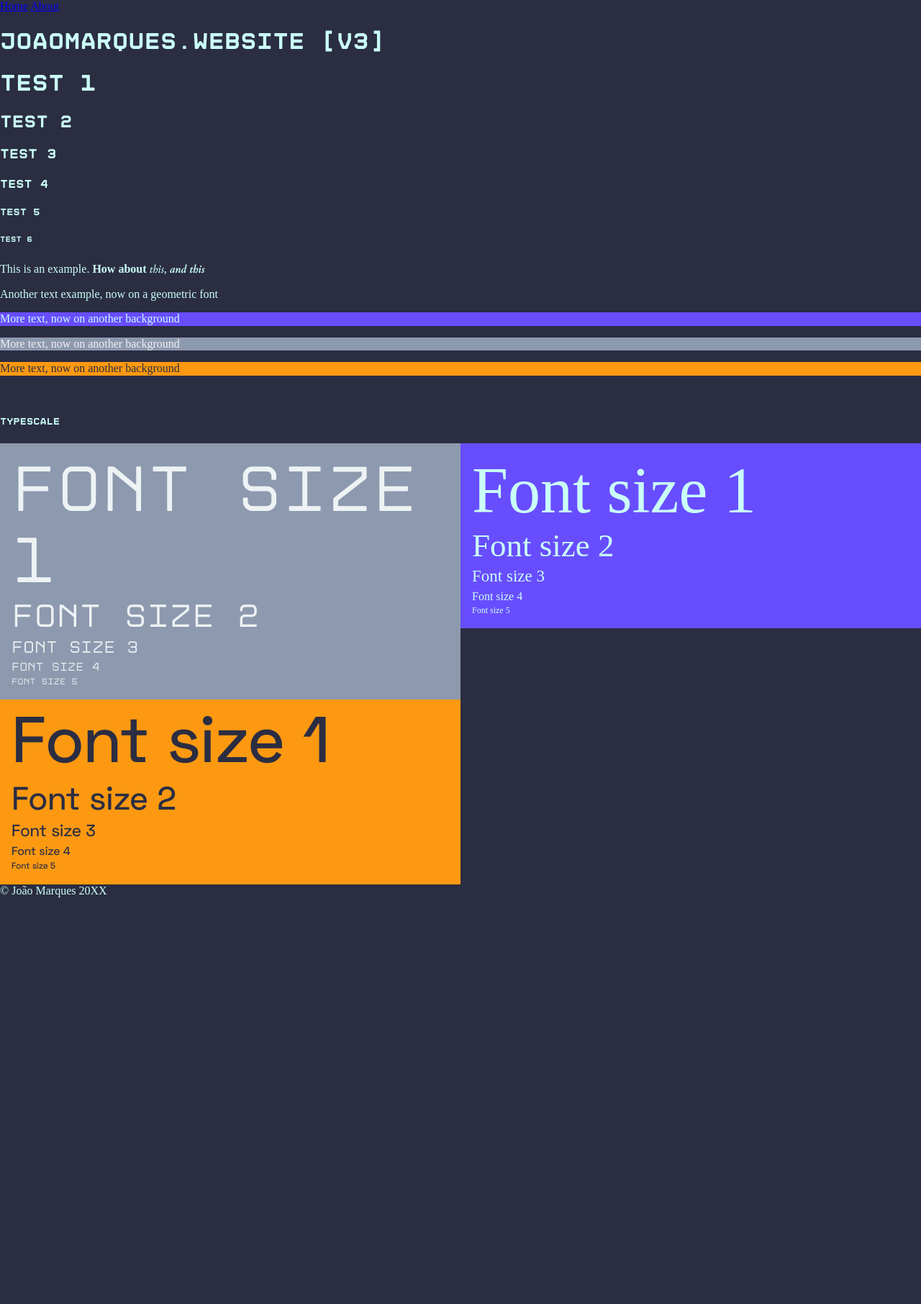
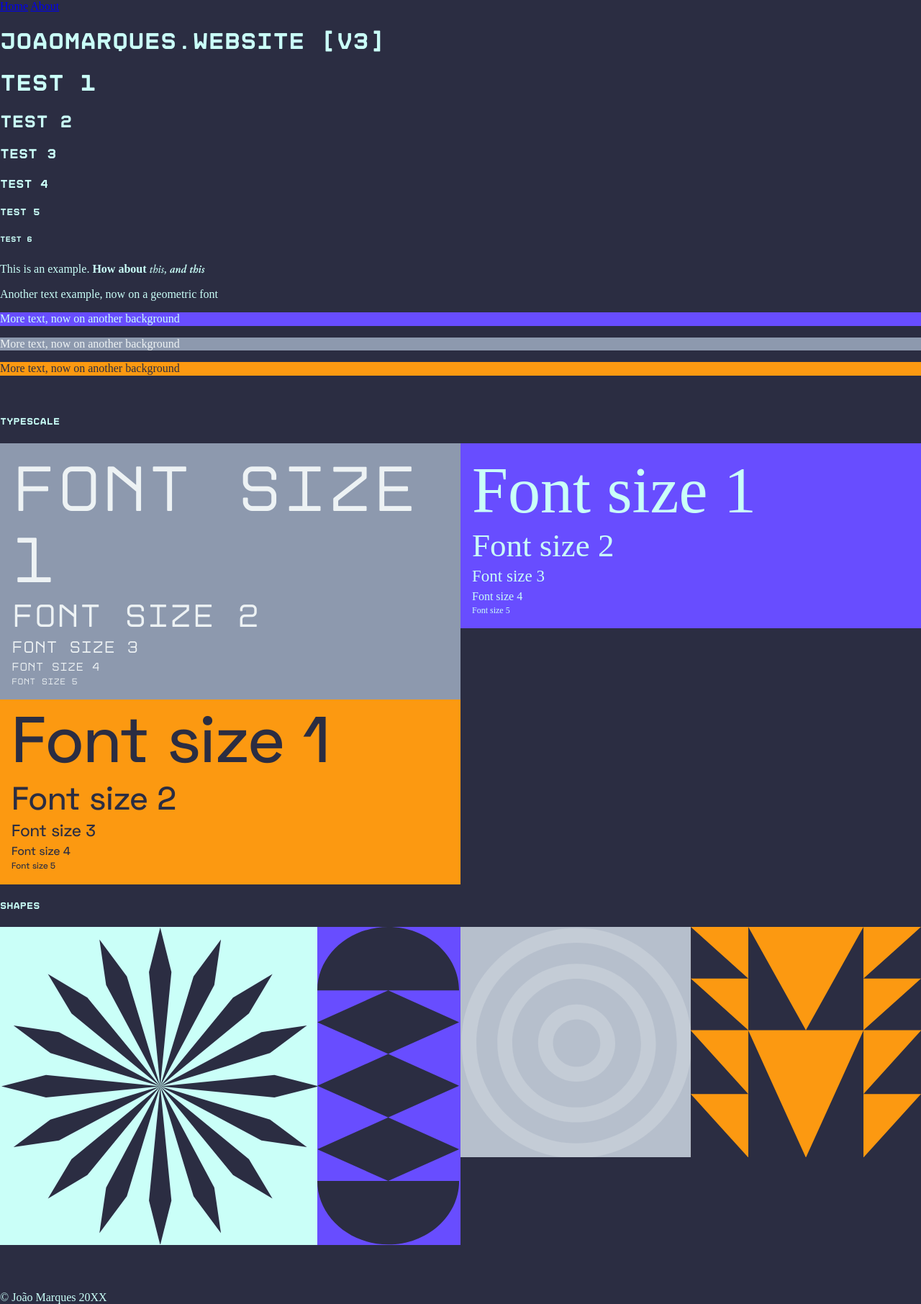
Before and after one commit to joaornmarques/joaomarques-website-v3, a Jekyll site: the page built from index.markdown, in a window 1280 px wide. Shown: the whole page at 72% size. Built offline with Jekyll 4.4.1, drawn with Linux system fonts in a browser that asks for light colours; some web fonts are replaced; before the commit the page ends 1247 px from its top, so only the background shows below that.

Commit message:
shapes included

```diff
--- /dev/null
+++ b/_includes/nav.html
@@ -0,0 +1 @@
+<p>Navigation Menu!</p>
--- /dev/null
+++ b/_includes/shapes/accordion.html
@@ -0,0 +1,3 @@
+<svg style="display: flex;" viewBox="0 0 9 20" xmlns="http://www.w3.org/2000/svg">
+  <path fill-rule="evenodd" clip-rule="evenodd" d="M4.46543 1.65927e-05C2.01292 1.65927e-05 0.0193458 1.77837 0.000222913 3.974V4.00012H4.46189L0.000222913 5.99854L4.46543 7.99854L8.9306 5.99854L4.46896 4.00012H8.9306C8.9306 1.79207 6.9275 1.65927e-05 4.46543 1.65927e-05ZM4.46543 11.9988L0.000222913 9.99878L4.46543 7.99878L8.9306 9.99878L4.46543 11.9988ZM8.93038 16.0258C8.91126 18.2214 6.91769 19.9997 4.46518 19.9997C2.00311 19.9997 0 18.2077 0 15.9996H8.93038V16.0258ZM0.000222913 13.9988L4.46543 15.9988L8.9306 13.9988L4.46543 11.9988L0.000222913 13.9988Z"/>
+</svg>
--- /dev/null
+++ b/_includes/shapes/crown.html
@@ -0,0 +1,3 @@
+<svg style="display: flex; width: 100%; height: 100%;" viewBox="0 0 20 20" xmlns="http://www.w3.org/2000/svg" preserveAspectRatio="none">
+  <path fill-rule="evenodd" clip-rule="evenodd" d="M19.9985 9.99768V-0.00219727L15.002 9.99085V-0.000366211L10.002 19.9994H14.9997L14.9985 20.0017H19.9985V10.0018L15.002 19.9949V9.99768H19.9985ZM0.00262451 10.0018V20.0017H5.00262L5.00147 19.9994H9.99927L4.99927 -0.000366211V9.99097L0.00262451 -0.00219727V9.99768H4.99927V19.995L0.00262451 10.0018Z"/>
+</svg>
--- /dev/null
+++ b/_includes/shapes/logo.html
@@ -0,0 +1,3 @@
+<svg style="display: flex;" viewBox="0 0 20 20" fill="none" xmlns="http://www.w3.org/2000/svg">
+  <path fill-rule="evenodd" clip-rule="evenodd" d="M0.000854492 0L20.0011 0V20H0.000854492V0ZM9.47593 1.0499H1.05101V18.9501H3.14548V3.1378H4.19561V3.145H7.38379V15.8051H12.6316V3.1378H13.6817V3.145H15.8081V3.1378H16.8577V18.9501H18.951V1.0499H10.5261V13.6827H9.47593V1.0499ZM6.33423 16.855V4.19491H4.19561V18.9501H15.8081V4.19491H13.6817V16.855H6.33423Z"/>
+</svg>
--- /dev/null
+++ b/_includes/shapes/target.html
@@ -0,0 +1,3 @@
+<svg style="display: flex;" viewBox="0 0 20 20" xmlns="http://www.w3.org/2000/svg">
+  <path fill-rule="evenodd" clip-rule="evenodd" d="M10.0886 0.0880127C15.6075 0.0880127 20.0883 4.56887 20.0883 10.0883C20.0883 15.6072 15.6075 20.088 10.0886 20.088C4.56922 20.088 0.0883789 15.6072 0.0883789 10.0883C0.0883789 4.56887 4.56922 0.0880127 10.0886 0.0880127ZM10.0886 1.38229C14.8934 1.38229 18.794 5.28347 18.794 10.0883C18.794 14.8931 14.8934 18.7937 10.0886 18.7937C5.28382 18.7937 1.38266 14.8931 1.38266 10.0883C1.38266 5.28347 5.28382 1.38229 10.0886 1.38229ZM10.0893 3.20251C13.8888 3.20251 16.9735 6.28731 16.9735 10.0871C16.9735 13.8865 13.8888 16.9713 10.0893 16.9713C6.28957 16.9713 3.20477 13.8865 3.20477 10.0871C3.20477 6.28731 6.28957 3.20251 10.0893 3.20251ZM10.0893 4.49694C13.1745 4.49694 15.6791 7.00157 15.6791 10.0871C15.6791 13.1722 13.1745 15.6769 10.0893 15.6769C7.0042 15.6769 4.4992 13.1722 4.4992 10.0871C4.4992 7.00157 7.0042 4.49694 10.0893 4.49694ZM13.4388 10.0872C13.4388 8.23866 11.938 6.73792 10.0896 6.73792C8.24104 6.73792 6.7403 8.23866 6.7403 10.0872C6.7403 11.9356 8.24104 13.4364 10.0896 13.4364C11.938 13.4364 13.4388 11.9356 13.4388 10.0872ZM12.1445 10.0872C12.1445 8.95298 11.2237 8.03238 10.0896 8.03238C8.95554 8.03238 8.03476 8.95298 8.03476 10.0872C8.03476 11.2213 8.95554 12.1421 10.0896 12.1421C11.2237 12.1421 12.1445 11.2213 12.1445 10.0872Z"/>
+</svg>
--- /dev/null
+++ b/_includes/shapes/wheel.html
@@ -0,0 +1,3 @@
+<svg style="display: flex;" viewBox="0 0 20 20" xmlns="http://www.w3.org/2000/svg">
+  <path fill-rule="evenodd" clip-rule="evenodd" d="M10.0902 0.0358887L10.7962 2.84198L10.0902 10.036L12.1883 3.11842L13.915 0.797163L13.4954 3.66081L10.0902 10.036L14.6749 4.44817L17.1586 2.96475L15.6757 5.45016L10.0902 10.036L16.4639 6.62823L19.3276 6.20916L17.0055 7.93756L10.0902 10.036L17.2833 9.32741L20.0874 10.036L17.2833 10.7436L10.0902 10.036L17.0055 12.1358L19.3276 13.8624L16.4639 13.4428L10.0902 10.036L15.6757 14.6223L17.1586 17.106L14.6749 15.6232L10.0902 10.036L13.4954 16.4114L13.915 19.275L12.1883 16.9529L10.0902 10.036L10.7962 17.2308L10.0902 20.0349L9.38139 17.2308L10.0902 10.036L7.98926 16.9529L6.26258 19.275L6.68219 16.4114L10.0902 10.036L5.5027 15.6232L3.01899 17.106L4.50187 14.6223L10.0902 10.036L3.71365 13.4428L0.850021 13.8624L3.17211 12.1358L10.0902 10.036L2.89425 10.7436L0.0901489 10.036L2.89425 9.32741L10.0902 10.036L3.17211 7.93756L0.850021 6.20916L3.71365 6.62823L10.0902 10.036L4.50187 5.45016L3.01899 2.96475L5.5027 4.44817L10.0902 10.036L6.68219 3.66081L6.26258 0.797163L7.98926 3.11842L10.0902 10.036L9.38139 2.84198L10.0902 0.0358887Z"/>
+</svg>
--- a/_layouts/default.html
+++ b/_layouts/default.html
@@ -17,5 +17,6 @@
     <footer class="f-disket">
       &copy; João Marques 20XX
     </footer>
+    <script type="text/javascript" src="{{'/assets/js/main.js' | absolute_url}}"></script>
   </body>
 </html>
--- a/_sass/_grid.scss
+++ b/_sass/_grid.scss
@@ -3,6 +3,10 @@
   flex-direction: row;
   flex-wrap: wrap;
   align-items: flex-start;
+
+  &--nowrap {
+    flex-wrap: nowrap;
+  }
 }
 
 .col {
@@ -23,7 +27,7 @@
 .col-11 { width: 91.6666666667%; }
 .col-12 { width: 100%; }
 
-@media only screen and (max-width: $breakpoint) {
+@media only screen and (min-width: $breakpoint) {
   .col-md-1 { width: 8.3333333333%; }
   .col-md-2 { width: 16.6666666667%; }
   .col-md-3 { width: 25%; }
--- /dev/null
+++ b/_sass/_shape.scss
@@ -0,0 +1,51 @@
+.c-shape-motion-crown {
+  width: 100%;
+  will-change: height;
+  &:nth-child(1) {
+    opacity: 0;
+  }
+  &:nth-child(2) {
+    position: absolute;
+    top: 0;
+    left: 0;
+    height: 100%;
+    animation: motion-crown-1 1s ease infinite;
+  }
+  &:nth-child(3) {
+    position: absolute;
+    bottom: 0;
+    left: 0;
+    height: 0%;
+    animation: motion-crown-2 1s ease infinite;
+  }
+}
+
+@keyframes motion-crown-1 {
+  from { height: 100%; }
+  to { height: 0%; }
+}
+
+@keyframes motion-crown-2 {
+  from { height: 0%; }
+  to { height: 100%; }
+}
+
+.c-shape-motion-target {
+  will-change: transform;
+  width: 100%;
+  overflow: hidden;
+  transition: 0.2s ease;
+  transform: scale(1);
+  animation: motion-target 8s ease infinite;
+}
+
+@keyframes motion-target {
+  0% { background-color: $gray-2; fill: $gray-3; }
+  50% { background-color: $gray-3; fill: $gray-2; }
+  100% { background-color: $gray-2; fill: $gray-3; }
+}
+
+.c-shape-motion-wheel {
+  will-change: transform;
+  transition: 0.1s ease;
+}
--- a/_sass/_utils.scss
+++ b/_sass/_utils.scss
@@ -15,6 +15,13 @@ COLORS
 .u-bc-gray-1 { background-color: $gray-1 !important; }
 .u-bc-gray-2 { background-color: $gray-2 !important; }
 .u-bc-gray-3 { background-color: $gray-3 !important; }
+
+.u-cf-neon-1 { fill: $neon-1 !important; }
+.u-cf-neon-2 { fill: $neon-2 !important; }
+.u-cf-neon-3 { fill: $neon-3 !important; }
+.u-cf-gray-1 { fill: $gray-1 !important; }
+.u-cf-gray-2 { fill: $gray-2 !important; }
+.u-cf-gray-3 { fill: $gray-3 !important; }
 
 
 /* ----------------
@@ -113,3 +120,18 @@ TYPESCALE
   font-size: $ts-fs-5 !important;
   line-height: $ts-lh-5 !important;
 }
+
+/* ----------------
+FLEX
+---------------- */
+
+.u-flex-0_9 { flex: 0.9 !important }
+.u-flex-1 { flex: 1 !important }
+.u-flex-2 { flex: 2 !important }
+
+/* ----------------
+POSITION
+---------------- */
+
+.u-pos-relative { position: relative; }
+.u-pos-absolute { position: absolute; }
--- a/assets/css/main.scss
+++ b/assets/css/main.scss
@@ -4,5 +4,7 @@
 @import "variables";
 @import "typography";
 @import "grid";
-@import "base";
+
+@import "shape";
+
 @import "utils";
--- /dev/null
+++ b/assets/js/main.js
@@ -0,0 +1,9 @@
+console.log('hey!')
+
+// Motion wheel
+document.addEventListener('scroll', function(e) {
+  let scrollPos = window.scrollY
+  let wheel = document.getElementsByClassName('c-shape-motion-wheel')[0]
+
+  wheel.style.transform = `rotate(${scrollPos / 8}deg)`;
+})
--- a/index.markdown
+++ b/index.markdown
@@ -32,7 +32,7 @@ This is an example. **How about** *this*, ***and this***
 ##### Typescale
 
 <div class="row">
-  <div class="col-6 col-md-12 u-bc-gray-2 u-c-gray-3">
+  <div class="col-12 col-md-6 u-bc-gray-2 u-c-gray-3">
     <div class="u-p-2">
       <p class="u-ft-display u-ts-1 u-m-0">Font size 1</p>
       <p class="u-ft-display u-ts-2 u-m-0">Font size 2</p>
@@ -41,7 +41,7 @@ This is an example. **How about** *this*, ***and this***
       <p class="u-ft-display u-ts-5 u-m-0">Font size 5</p>
     </div>
   </div>
-  <div class="col-6 col-md-12 u-bc-neon-2">
+  <div class="col-12 col-md-6 u-bc-neon-2">
     <div class="u-p-2">
       <p class="u-ts-1 u-m-0">Font size 1</p>
       <p class="u-ts-2 u-m-0">Font size 2</p>
@@ -50,7 +50,7 @@ This is an example. **How about** *this*, ***and this***
       <p class="u-ts-5 u-m-0">Font size 5</p>
     </div>
   </div>
-  <div class="col-6 col-md-12 u-bc-neon-3 u-c-gray-1">
+  <div class="col-12 col-md-6 u-bc-neon-3 u-c-gray-1">
     <div class="u-p-2">
       <p class="u-ft-sans u-ts-1 u-m-0">Font size 1</p>
       <p class="u-ft-sans u-ts-2 u-m-0">Font size 2</p>
@@ -60,3 +60,40 @@ This is an example. **How about** *this*, ***and this***
     </div>
   </div>
 </div>
+
+##### Shapes
+
+<div class="row u-mb-8">
+  <div class="col-12 col-md-6">
+    <div class="row row--nowrap">
+      <div class="u-bc-neon-1 u-cf-gray-1 u-flex-2">
+        <div class="c-shape-motion-wheel">
+          {% include shapes/wheel.html %}
+        </div>
+      </div>
+      <div class="u-bc-neon-2 u-cf-gray-1 u-flex-0_9">
+        {% include shapes/accordion.html %}
+      </div>
+    </div>
+  </div>
+  <div class="col-12 col-md-6">
+    <div class="row row--nowrap">
+      <div class="col-6 u-bc-gray-2 u-cf-gray-3">
+        <div class="c-shape-motion-target">
+          {% include shapes/target.html %}
+        </div>
+      </div>
+      <div class="col-6 u-bc-neon-3 u-cf-gray-1 u-pos-relative">
+        <div class="c-shape-motion-crown">
+          {% include shapes/crown.html %}
+        </div>
+        <div class="c-shape-motion-crown">
+          {% include shapes/crown.html %}
+        </div>
+        <div class="c-shape-motion-crown">
+          {% include shapes/crown.html %}
+        </div>
+      </div>
+    </div>
+  </div>
+</div>
```
